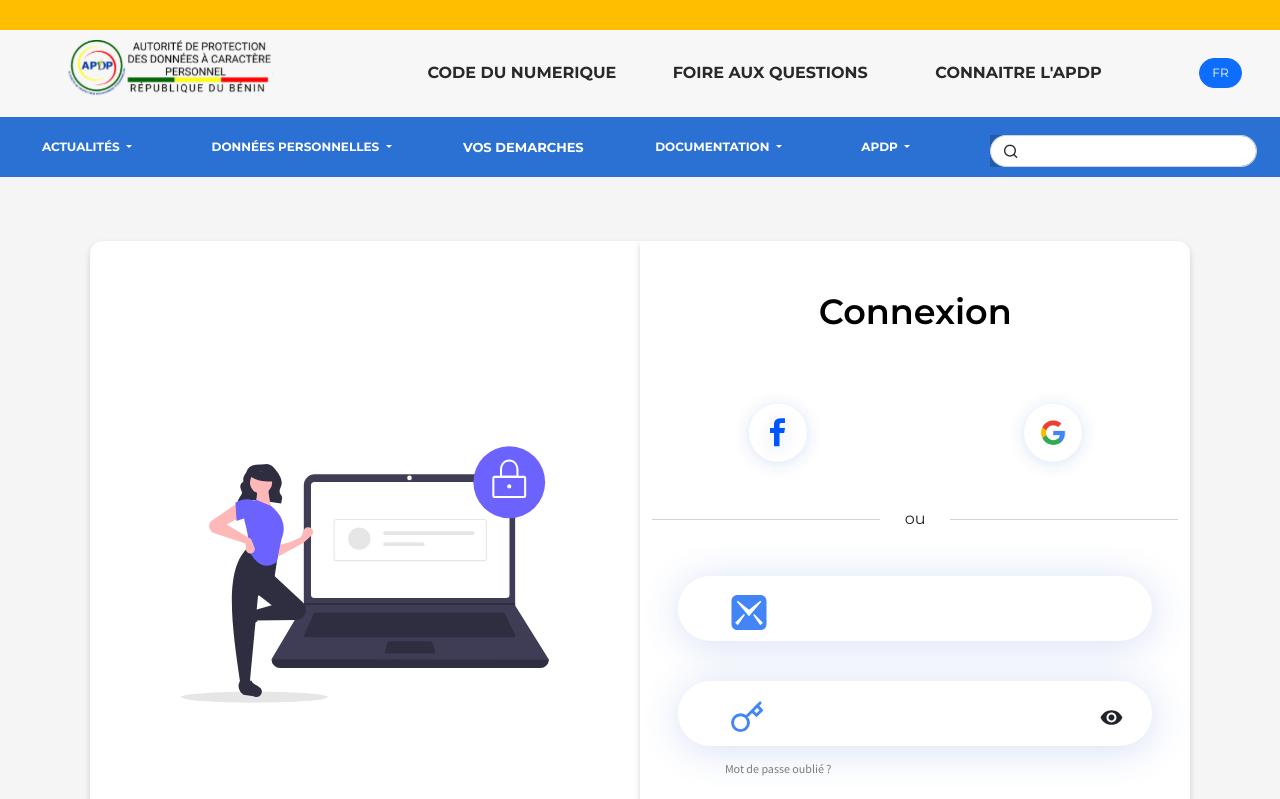
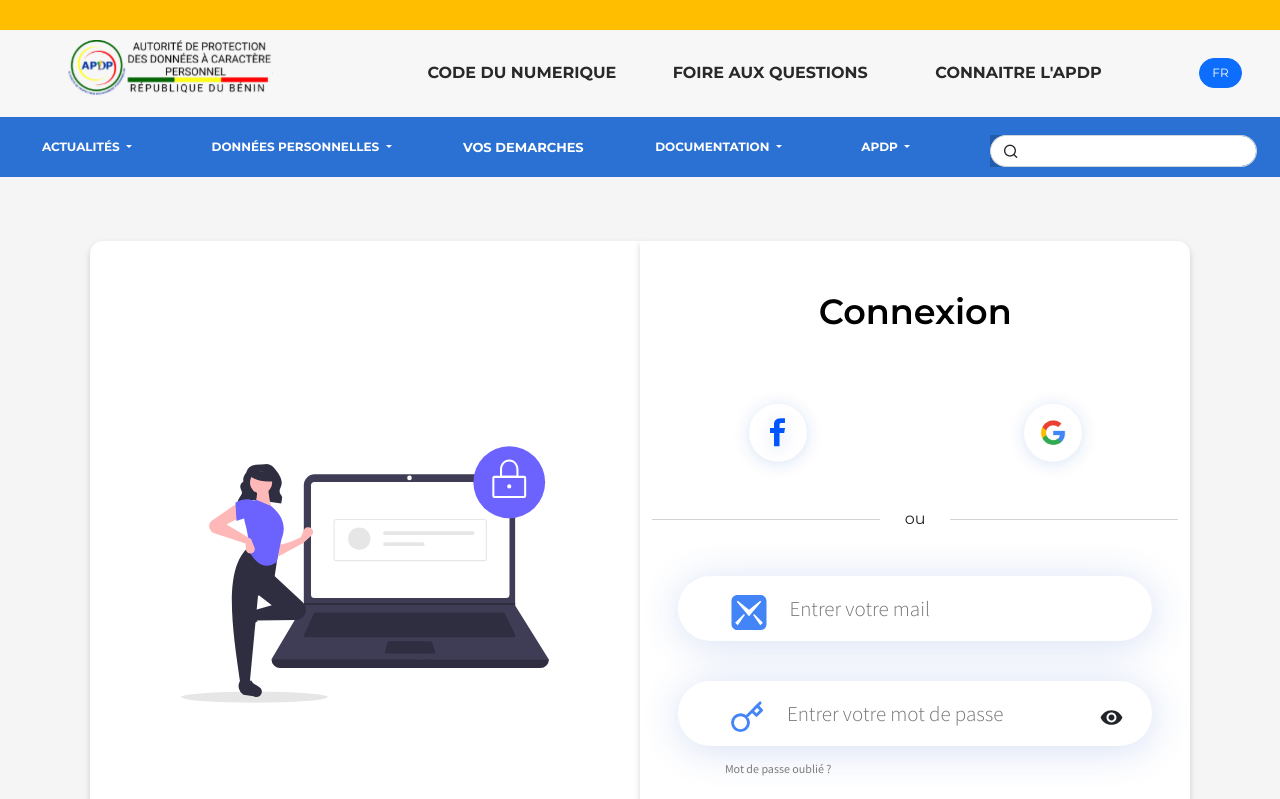
Before and after one commit to Wayd26/apdp-refonte, a React (Create React App) app: page /vos-demarches in a window 1280 px wide. Shown: the top 799 px of the page. Built offline with nearby package versions, Linux system fonts and the light colour scheme; no server answers.

Commit message:
bugs fixing

```diff
--- a/src/layouts/Auth/Auth.js
+++ b/src/layouts/Auth/Auth.js
@@ -73,16 +73,16 @@ const SignIn = () => {
 
                     { connexion === false ? <div className={"auth-form-input-container"}>
                         <FaUser className={"auth-form-input-icon"}/>
-                        <input className={"auth-form-input"}/>
+                        <input placeholder={"Entrer votre pseudo"} className={"auth-form-input"}/>
                     </div> : null }
 
                     <div className={"auth-form-input-container"}>
                         <ImMail3 className={"auth-form-input-icon"}/>
-                        <input className={"auth-form-input"}/>
+                        <input placeholder={"Entrer votre mail"} className={"auth-form-input"}/>
                     </div>
                     <div className={"auth-form-input-container "}>
                         <FiKey className={"auth-form-input-icon key"}/>
-                        <input type={passwordIsVisible == false ? "password" : "text"} className={"auth-form-input"}/>
+                        <input placeholder={"Entrer votre mot de passe"} type={passwordIsVisible == false ? "password" : "text"} className={"auth-form-input"}/>
                        { passwordIsVisible == false ?
                        <IoMdEye className={"auth-form-input-pwd-eye"} onClick={handlePasswordVisibility}/> :
                         <IoMdEyeOff className={"auth-form-input-pwd-eye"} onClick={handlePasswordVisibility}/>
--- a/src/layouts/Header/Header.css
+++ b/src/layouts/Header/Header.css
@@ -16,6 +16,10 @@ letter-spacing: 0px;
 color: #FFFFFF;
 margin-top: 2px !important;
 cursor: pointer;
+}
+
+.demarche-nav:active {
+    background-color: #FFBE00 !important;
 }
 .dropdown-item {
     font: normal normal bold 13px/20px Source Sans Pro !important;
--- a/src/layouts/Header/NavBar.js
+++ b/src/layouts/Header/NavBar.js
@@ -52,7 +52,7 @@ export default class NavBar extends Component {
                                 </NavItem> */}
 
                                 <NavDropdown className={"nav-link-title nav-item-custom"} title={"ACTUALITÉS "} id="navbarScrollingDropdown" active={window.location.pathname === "/"}>
-                                    <NavDropdown.Item href="/activites" >Les Activités</NavDropdown.Item>
+                                    <NavDropdown.Item href="/activites">Les Activités</NavDropdown.Item>
                                     <NavDropdown.Item href="">Communiqués et Newsletters</NavDropdown.Item>
                                     <NavDropdown.Item href="">Sondage sur un produit</NavDropdown.Item>
                                     <NavDropdown.Item href="">Appels d'offres</NavDropdown.Item>
```
